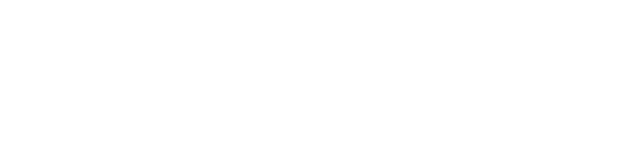
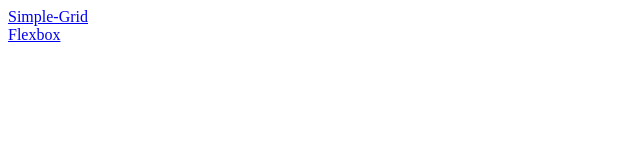
Before and after one commit to Oratile-Mogwera/basic_website, a plain HTML site: page index.html in a window 1280 px wide. Shown: the whole page, without its empty margins (0-640 px from the left). Drawn offline with Linux system fonts and the light colour scheme.

Commit message:
Update index.html

```diff
--- a/index.html
+++ b/index.html
@@ -5,7 +5,14 @@
   <meta name="viewport" content="width=device-width, initial-scale=1.0">
   <title>Document</title>
 </head>
-<body>
-
+<body class="table">
+  <section>
+    <div class="link-container">
+      <a href="my-webpage-grid.html">Simple-Grid</a>
+    </div>
+    <div>
+      <a href="my-website.html">Flexbox</a>
+    </div>
+  </section>
 </body>
 </html>
```
